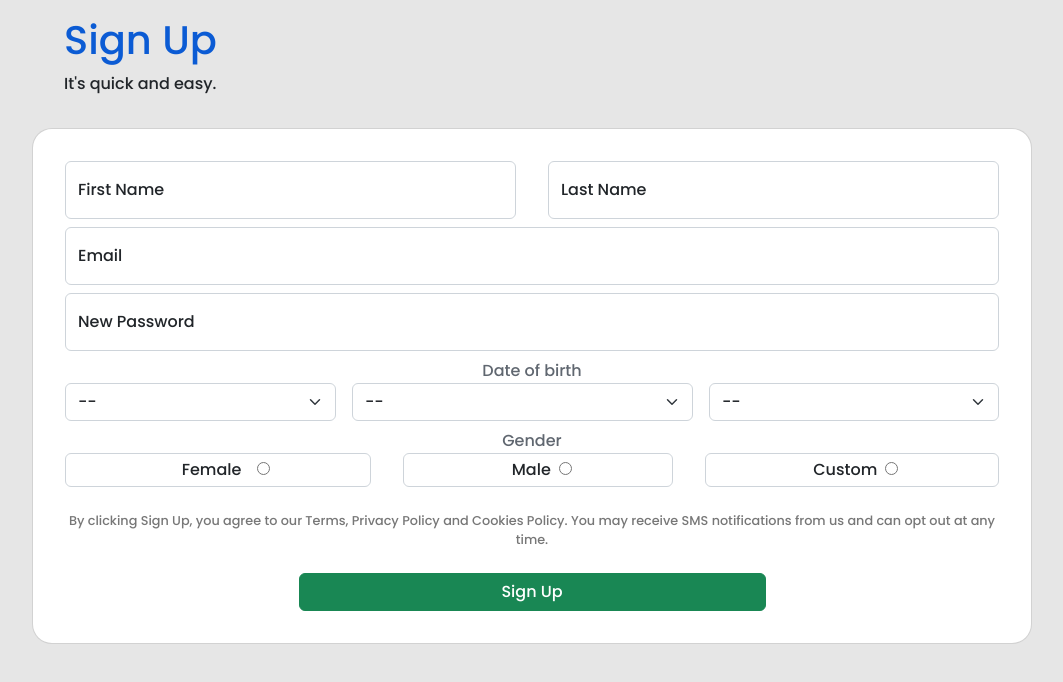
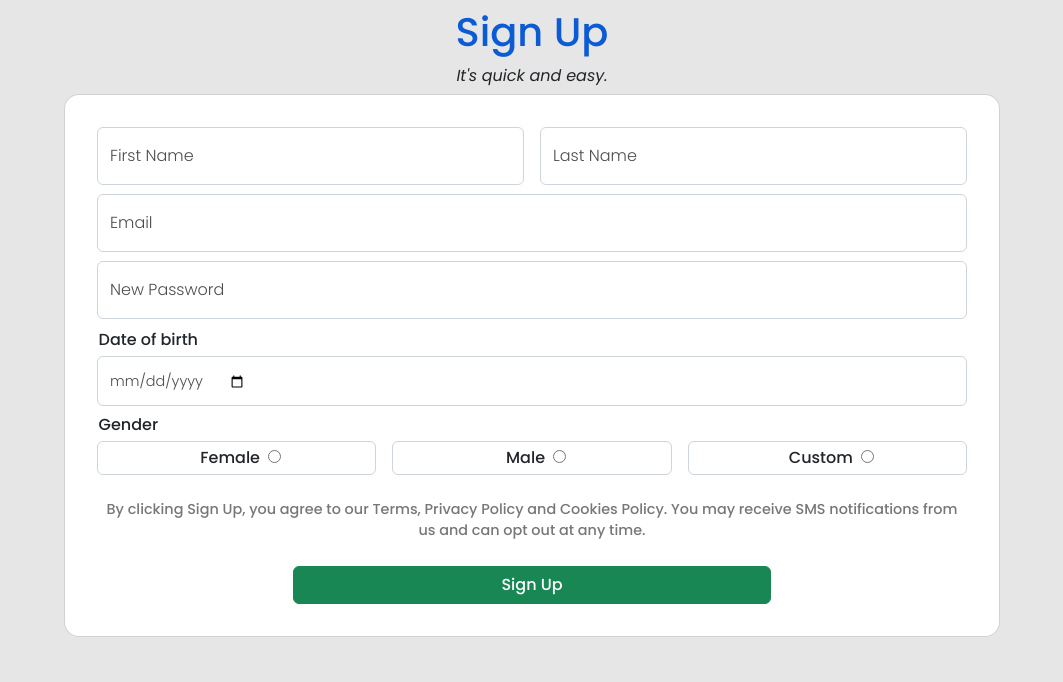
Before and after one commit to HassnainKazmi/User-Authentication-System, a React (Create React App) app: page /User-Authentication-System/signup in a window 1280 px wide. Shown: the top 682 px of the page, without its empty margins (108-1171 px from the left). Built offline with nearby package versions, Linux system fonts and the light colour scheme.

Commit message:
signup form issues resolved

```diff
--- a/src/components/LoginPage/loginPage.css
+++ b/src/components/LoginPage/loginPage.css
@@ -8,13 +8,8 @@
   align-items: center;
 }
 
-.form__content {
+.loginform__content {
   text-align: center;
-}
-
-form {
-  padding: 1rem;
-  margin: 1rem;
 }
 
 .btn.btn-primary {
@@ -22,33 +17,36 @@ form {
 }
 
 .btn.btn-success {
-  width: 50%;
+  width: 55%;
 }
 
-h1 {
+.login__logo h1 {
   color: #0b5bd4;
-  margin-left: 2rem;
-  margin: 0rem 2rem;
+  margin: 0.25rem 1rem;
 }
 
-h3 {
+.login__logo h3 {
   font-weight: 400;
-  margin: 0rem 2rem;
+  margin: 0.25rem 1rem;
 }
 
-span {
+.login__logo p {
   color: #606770;
-  margin: 0rem 2rem;
+  margin: 0.25rem 1rem;
 }
 
 .card.my__card {
-  border-radius: 20px;
+  border-radius: 15px;
 }
 
 /* ---------------------- TABLETS ---------------------- */
 @media screen and (max-width: 991px) {
   .form__container {
     width: var(--container-width-md);
+  }
+
+  .btn.btn-success {
+    width: 70%;
   }
 }
 
@@ -70,8 +68,12 @@ span {
     padding: 0.75rem;
   }
 
-  span {
+  .loginLogo span {
     font-size: 0.8rem;
     margin: 0rem;
   }
+
+  .btn.btn-success {
+    width: 65%;
+  }
 }
--- a/src/components/SignUpPage/SignUpPage.jsx
+++ b/src/components/SignUpPage/SignUpPage.jsx
@@ -1,19 +1,32 @@
 /* eslint-disable no-unused-vars */
 import React from "react";
-import { useRef } from "react";
+import { useState, useRef } from "react";
 import { Link } from "react-router-dom";
 import Card from "react-bootstrap/Card";
 import "./signUpPage.css";
 
 const SignUpPage = () => {
+  const [password, setPassword] = useState("");
+  const [isValid, setIsValid] = useState("false");
+  const [date, setDate] = useState("");
+
   const firstNameInputRef = useRef();
   const lastNameInputRef = useRef();
   const emailInputRef = useRef();
   const passwordInputRef = useRef();
-  const dobDayInputRef = useRef();
-  const dobMonthInputRef = useRef();
-  const dobYearInputRef = useRef();
-  const genderInputRef = useRef();
+  const dateInputRef = useRef();
+
+  const handlePasswordChange = (event) => {
+    const pattern = /(?=.*\d)(?=.*[a-z])(?=.*[A-Z])(?=.*\W).{8,}/;
+    const input = event.target.value;
+
+    setPassword(input);
+    setIsValid(pattern.test(input));
+  };
+
+  const handleDateChange = (event) => {
+    setDate(event.target.value);
+  };
 
   const submitHandler = (event) => {
     event.preventDefault();
@@ -21,13 +34,17 @@ const SignUpPage = () => {
     const enteredLastName = lastNameInputRef.current.value;
     const enteredEmail = emailInputRef.current.value;
     const enteredPassword = passwordInputRef.current.value;
+    const enteredDate = dateInputRef.current.value;
 
     const userSignUpData = {
       firstName: enteredFirstName,
       lastName: enteredLastName,
       email: enteredEmail,
       password: enteredPassword,
+      date: enteredDate,
     };
+
+    console.log(userSignUpData);
 
     // Send userSignupData to back-end and compare the entered data with the stored data in DB
   };
@@ -35,11 +52,11 @@ const SignUpPage = () => {
   return (
     <section id="signUpPage">
       <div className="container signupform__container">
-        <div>
+        <div className="signup__logo">
           <h1>Sign Up</h1>
-          <p style={{ margin: "0rem 2rem 2rem 2rem" }}>It's quick and easy.</p>
+          <span>It's quick and easy.</span>
         </div>
-        <div className="form__content">
+        <div className="signupform__content">
           <Card className="my__card">
             <form action="" onSubmit={submitHandler}>
               <div className="user__fullname">
@@ -53,19 +70,23 @@ const SignUpPage = () => {
                     required
                     autoComplete="off"
                   />
-                  <label htmlFor="floatingInput">First Name</label>
+                  <label htmlFor="floatingInput" className="labels">
+                    First Name
+                  </label>
                 </div>
                 <div className="form-floating mb-3">
                   <input
                     type="text"
                     className="form-control"
                     id="floatingInput"
-                    placeholder="Last Name"
-                    ref={firstNameInputRef}
+                    placeholder="First Name"
+                    ref={lastNameInputRef}
                     required
                     autoComplete="off"
                   />
-                  <label htmlFor="floatingInput">Last Name</label>
+                  <label htmlFor="floatingInput" className="labels">
+                    Last Name
+                  </label>
                 </div>
               </div>
               <div className="form-floating mb-3">
@@ -78,7 +99,9 @@ const SignUpPage = () => {
                   required
                   autoComplete="off"
                 />
-                <label htmlFor="floatingInput">Email</label>
+                <label htmlFor="floatingInput" className="labels">
+                  Email
+                </label>
               </div>
               <div className="form-floating mb-3">
                 <input
@@ -86,101 +109,81 @@ const SignUpPage = () => {
                   className="form-control"
                   id="floatingInput"
                   placeholder="New Password"
+                  onInput={handlePasswordChange}
                   ref={passwordInputRef}
                   required
                   autoComplete="off"
                 />
-                <label htmlFor="floatingInput">New Password</label>
+                <label htmlFor="floatingInput" className="labels">
+                  New Password
+                </label>
               </div>
-              <div
-                className="mt-2"
-                styles={{
-                  textAlign: "left",
-                }}
-              >
-                <span>Date of birth</span>
+              {isValid ? (
+                ""
+              ) : (
+                <p
+                  className="my-2"
+                  style={{
+                    fontSize: "0.75rem",
+                    fontWeight: "600",
+                    fontStyle: "italic",
+                    color: "red",
+                    textAlign: "left",
+                  }}
+                >
+                  Password must be at least 8 characters long and contain at
+                  least one uppercase letter, one lowercase letter, one number,
+                  and one special character.
+                </p>
+              )}
+              <p className="my-1 dob__heading">Date of birth</p>
+              <div className="dob">
+                <input
+                  type="date"
+                  onChange={handleDateChange}
+                  ref={dateInputRef}
+                  className="labels"
+                />
               </div>
-
-              <div className="dob">
-                <select class="form-select" aria-label="Default select example">
-                  <option selected>--</option>
-                  <option value="1">1</option>
-                  <option value="2">2</option>
-                  <option value="3">3</option>
-                  <option value="4">4</option>
-                  <option value="5">5</option>
-                  <option value="6">6</option>
-                  <option value="7">7</option>
-                  <option value="8">8</option>
-                  <option value="9">9</option>
-                  <option value="10">10</option>
-                  <option value="11">11</option>
-                  <option value="12">12</option>
-                  <option value="13">13</option>
-                  <option value="14">14</option>
-                  <option value="15">15</option>
-                  <option value="16">16</option>
-                  <option value="17">17</option>
-                  <option value="18">18</option>
-                  <option value="19">19</option>
-                  <option value="20">20</option>
-                  <option value="21">21</option>
-                  <option value="22">22</option>
-                  <option value="23">23</option>
-                  <option value="24">24</option>
-                  <option value="25">25</option>
-                  <option value="26">26</option>
-                  <option value="27">27</option>
-                  <option value="28">28</option>
-                  <option value="29">29</option>
-                  <option value="30">30</option>
-                  <option value="31">31</option>
-                </select>
-                <select class="form-select" aria-label="Default select example">
-                  <option selected>--</option>
-                  <option value="January">January</option>
-                  <option value="February">February</option>
-                  <option value="March">March</option>
-                  <option value="April">April</option>
-                  <option value="May">May</option>
-                  <option value="June">June</option>
-                  <option value="July">July</option>
-                  <option value="August">August</option>
-                  <option value="September">September</option>
-                  <option value="October">October</option>
-                  <option value="November">November</option>
-                  <option value="December">December</option>
-                </select>
-                <select class="form-select" aria-label="Default select example">
-                  <option selected>--</option>
-                  <option value="2023">2023</option>
-                  <option value="2022">2022</option>
-                  <option value="2021">2021</option>
-                  <option value="2020">2020</option>
-                  <option value="2019">2019</option>
-                  <option value="2018">2018</option>
-                  <option value="2017">2017</option>
-                  <option value="2016">2016</option>
-                  <option value="2015">2015</option>
-                  <option value="2014">2014</option>
-                  <option value="2013">2013</option>
-                </select>
-              </div>
-              <div className="mt-2">
-                <span>Gender</span>
-              </div>
+              <p className="my-1 gender__heading">Gender</p>
               <div className="gender">
                 <div>
-                  <label className="px-3 py-1">Female</label>
-                  <input type="radio" />
+                  <label className="px-2 py-1" htmlFor="female">
+                    Female
+                  </label>
+                  <input type="radio" id="female" name="gender" />
                 </div>
                 <div>
-                  <label className="px-2 py-1">Male</label>
-                  <input type="radio" />
+                  <label className="px-2 py-1" htmlFor="male">
+                    Male
+                  </label>
+                  <input type="radio" id="male" name="gender" />
                 </div>
                 <div>
-                  <label className="px-2 py-1">Custom</label>
-                  <input type="radio" />
+                  <label className="px-2 py-1" htmlFor="custom">
+                    Custom
+                  </label>
+                  <input type="radio" id="custom" name="gender" />
+                </div>
+              </div>
+              <div className="genderTM">
+                <div>
+                  <label className="px-2 py-1" htmlFor="f">
+                    F
+                  </label>
+                  <input type="radio" id="f" name="gender" />
+                </div>
+                <div>
+                  <label className="px-2 py-1" htmlFor="m">
+                    M
+                  </label>
+                  <input type="radio" id="m" name="gender" />
+                </div>
+                <div>
+                  <label className="px-2 py-1" htmlFor="c">
+                    C
+                  </label>
+                  <input type="radio" id="c" name="gender" />
                 </div>
               </div>
               <p className="my-4 tos">
@@ -188,10 +191,7 @@ const SignUpPage = () => {
                 Cookies Policy. You may receive SMS notifications from us and
                 can opt out at any time.
               </p>
-              <Link
-                to="/User-Authentication-System/"
-                style={{ color: "#fff", textDecoration: "none" }}
-              >
+              <Link to="/User-Authentication-System/">
                 <button className="btn btn-success">Sign Up</button>
               </Link>
             </form>
--- a/src/components/SignUpPage/signUpPage.css
+++ b/src/components/SignUpPage/signUpPage.css
@@ -1,53 +1,143 @@
 #signUpPage {
-  margin-top: 1rem;
+  margin-top: 0.5rem;
 }
 
 .signupform__container {
   display: grid;
   grid-template-columns: 1fr;
   justify-content: center;
+  text-align: center;
 }
 
-form {
-  margin: 1rem;
+.signupform__content {
+  margin-top: 0.35rem;
 }
 
-.form__content {
-  text-align: center;
+.signup__logo,
+.signupform__content {
+  padding: 0rem 2rem;
+}
+
+.signup__logo h1 {
+  color: #0b5bd4;
+}
+
+.signup__logo span {
+  font-weight: 400;
+  font-style: italic;
+  margin-bottom: 0.15rem;
 }
 
 .user__fullname {
   display: grid;
-  grid-template-columns: auto auto;
-  gap: 0rem 2rem;
+  grid-template-columns: 1fr 1fr;
+  gap: 0rem 1rem;
 }
 
 .dob {
-  display: grid;
-  grid-template-columns: auto auto auto;
-  gap: 1rem;
+  border: 1.5px solid #ced4da;
+  border-radius: 6px;
+  padding: 0.75rem;
+  text-align: left;
+  margin-bottom: 0.4rem;
 }
 
-select option {
+.dob__heading,
+.gender__heading {
+  text-align: left;
+  margin-left: 0.1rem;
+}
+
+.dob p {
+  font-size: 1.05rem;
+  color: #212529;
+  text-align: left !important;
+}
+
+.dob input {
   font-size: 0.9rem;
+  cursor: pointer;
+}
+
+.genderTM {
+  display: none;
 }
 
 .gender {
   display: grid;
-  grid-template-columns: auto auto auto;
-  gap: 2rem;
+  grid-template-columns: 1fr 1fr 1fr;
+  justify-content: center;
+  gap: 1rem;
 }
 
-.gender div {
+.gender input,
+.genderTM input {
+  cursor: pointer;
+}
+
+.gender label,
+.genderTM label {
+  cursor: pointer;
+}
+
+.gender div,
+.genderTM div {
   border: 1px solid #ced4da;
   border-radius: 6px;
 }
 
 .tos {
   color: #777;
-  font-size: 0.8rem;
+  font-size: 0.9rem;
 }
 
 .form-floating {
-  height: 50px;
+  height: 3.2rem;
 }
+
+.btn.btn-success {
+  text-align: center;
+}
+
+.labels {
+  color: #4d4d4d;
+  font-weight: 300;
+}
+
+/* ---------------------- MOBILES ---------------------- */
+@media screen and (max-width: 787px) {
+  .signup__container {
+    width: var(--container-width-sm);
+    text-align: center;
+    gap: 1rem;
+  }
+
+  form {
+    margin: 1rem;
+    padding: 0.75rem;
+  }
+
+  #floatingInput {
+    font-size: 0.9rem !important;
+  }
+
+  #floatingInput::placeholder {
+    font-size: 0.8rem !important;
+  }
+
+  .gender {
+    display: none;
+  }
+
+  .genderTM {
+    display: grid;
+    grid-template-columns: 1fr 1fr 1fr;
+    justify-content: center;
+    gap: 0.25rem;
+  }
+
+  .tos {
+    color: #777;
+    font-size: 0.7rem;
+  }
+}
--- a/src/index.css
+++ b/src/index.css
@@ -36,6 +36,11 @@ section {
   margin-top: 4em;
 }
 
+form {
+  padding: 1rem;
+  margin: 1rem;
+}
+
 /* ---------------------- TABLETS ---------------------- */
 @media screen and (max-width: 991px) {
   .container {
```
Also changed, not shown: src/components/LoginPage/LoginPage.jsx (+6 -4 lines).
